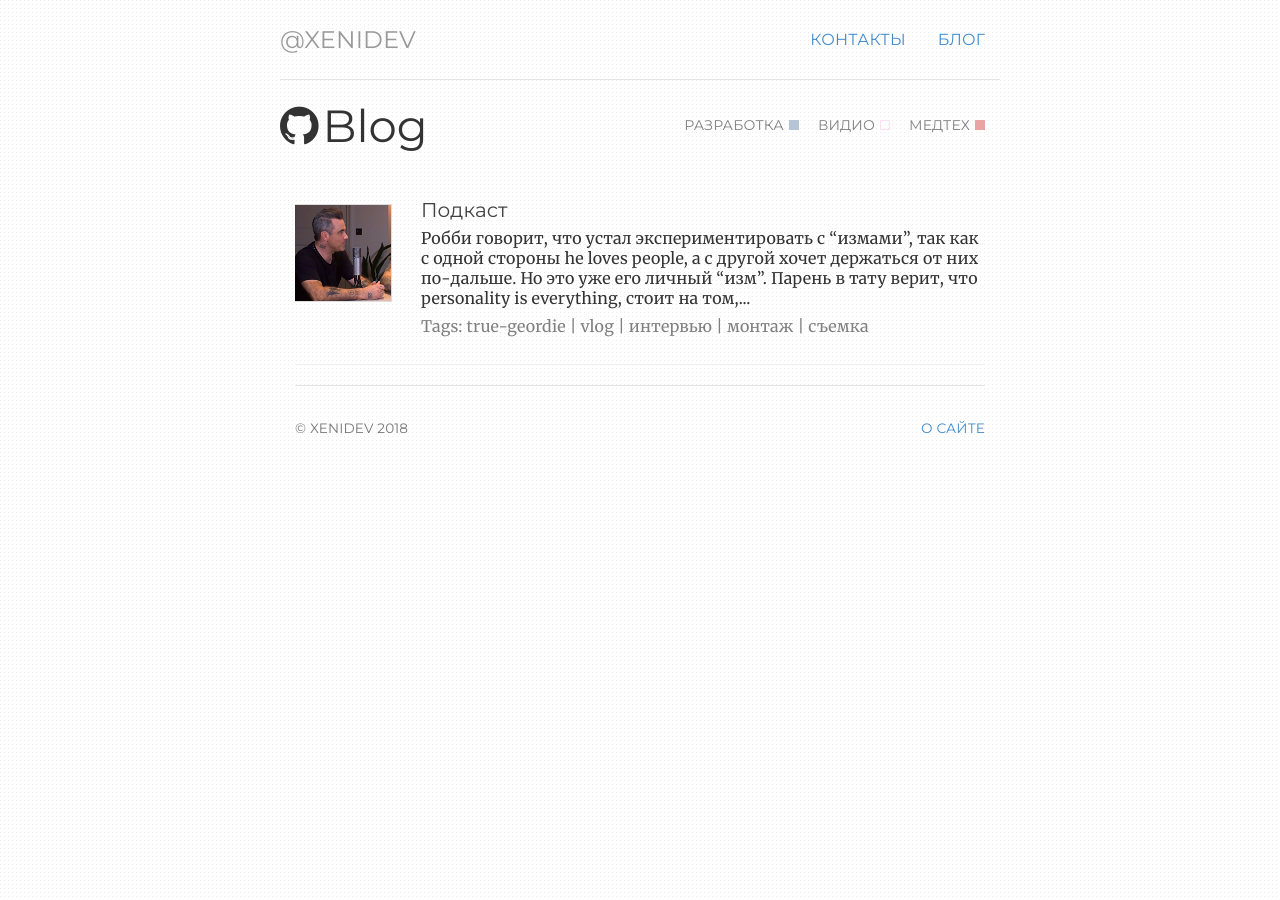
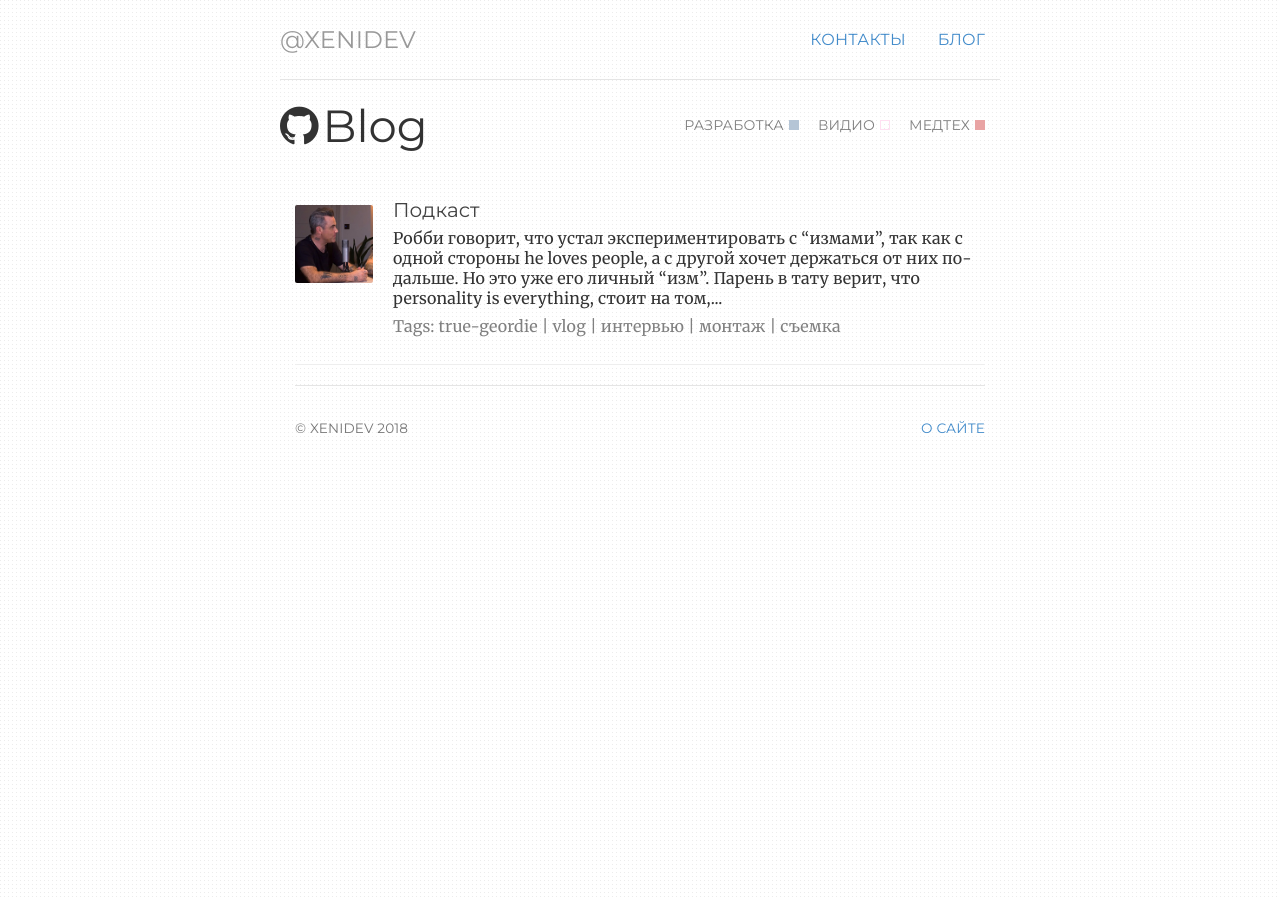
Before and after one commit to ValeraS/xenidev.github.io, a Jekyll site: the page built from notes/video.html, in a window 1280 px wide. Built offline with Jekyll 4.4.1, drawn with Linux system fonts in a browser that asks for light colours.

Commit message:
Update style.css

```diff
--- a/css/style.css
+++ b/css/style.css
@@ -148,11 +148,14 @@ span.label-category {
 
 .posts-list-image {
   float: left;
-  height: 6em;
-  width: auto;
-  margin: 8px 30px 16px 0;
-  box-shadow: 0 0 0 1px #ddd;
+    width: auto;
+    margin: 8px 20px 16px 0;
+    border-radius: 0.2rem;
+    height: 78px;
 }
+
+
+
 
 
 .label-tag {
```
